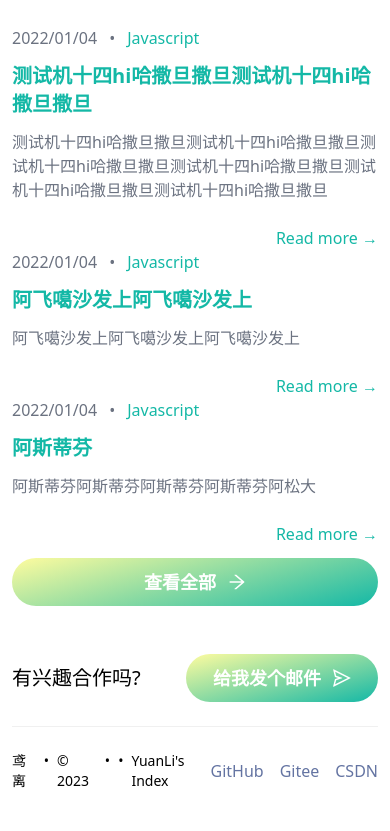
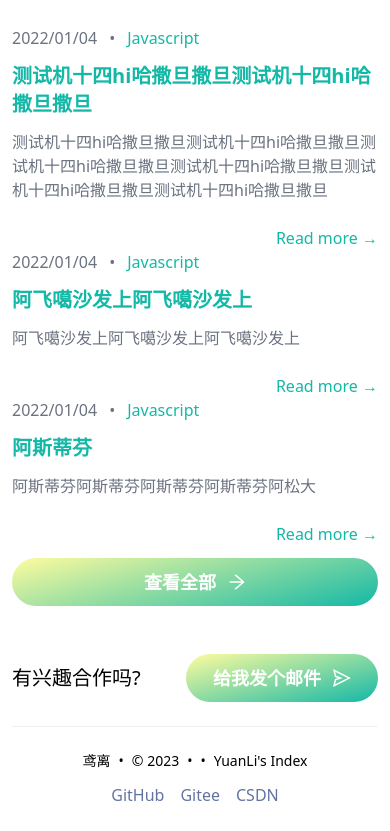
Before and after one commit to imyuanli/imyuanli, a Next.js app: page / in a window 390 px wide. Shown: the part 1492-2323 px from the top of the page. Built offline with nearby package versions, Linux system fonts and the light colour scheme.

Commit message:
fix: 页脚ui重叠

```diff
--- a/components/footer.tsx
+++ b/components/footer.tsx
@@ -32,7 +32,7 @@ const Footer = () => {
                 </a>
             </div>
             <Divider/>
-            <div className={'mb-6 flex justify-between items-center'}>
+            <div className={'mb-6 flex justify-center flex-col space-y-3 sm:justify-between sm:flex-row items-center'}>
                 <div className="flex space-x-2 text-sm">
                     <div>{metadata.author}</div>
                     <div>{` • `}</div>
```
